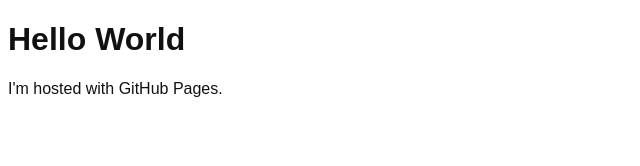
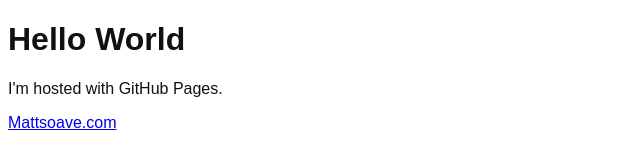
Before and after one commit to mattsoave/mattsoave.github.io, a plain HTML site: page index.html in a window 1280 px wide. Shown: the whole page, without its empty margins (0-640 px from the left). Drawn offline with Linux system fonts and the light colour scheme.

Commit message:
Link to mattsoave.com

```diff
--- a/index.html
+++ b/index.html
@@ -13,6 +13,7 @@
 <body>
     <h1>Hello World</h1>
     <p>I'm hosted with GitHub Pages.</p>
+    <p><a href="https://www.mattsoave.com">Mattsoave.com</a></p>
 </body>
 
 </html>
```
